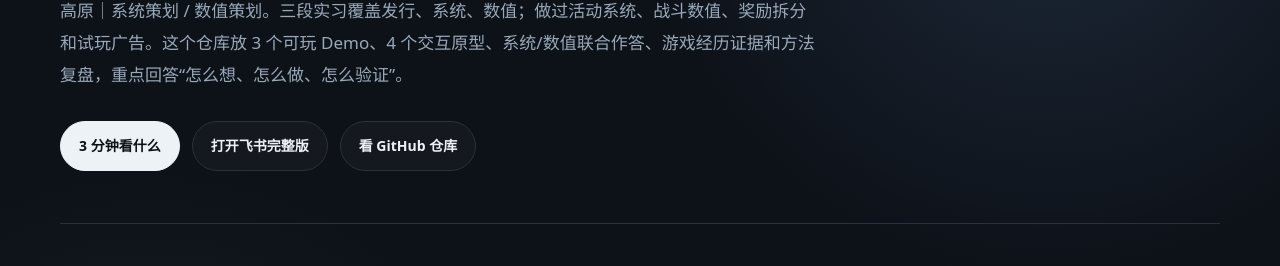
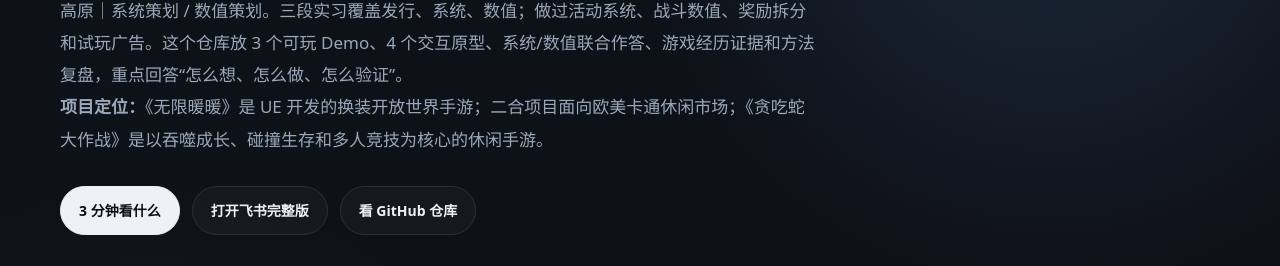
Before and after one commit to LittleGrass1127/game-design-portfolio, a plain HTML site: page index.html in a window 1280 px wide. Shown: the part 389-655 px from the top of the page. Drawn offline with Linux system fonts and the light colour scheme.

Commit message:
docs: clarify project game positioning

```diff
--- a/index.html
+++ b/index.html
@@ -80,6 +80,7 @@ h2{font-size:clamp(26px,3.3vw,42px);letter-spacing:-.04em;margin:0}
     <div class="kicker">2027 CAMPUS · SYSTEM / NUMERICAL DESIGN</div>
     <h1>把玩法做出来，<br>也把为什么做讲清楚。</h1>
     <p>高原｜系统策划 / 数值策划。三段实习覆盖发行、系统、数值；做过活动系统、战斗数值、奖励拆分和试玩广告。这个仓库放 3 个可玩 Demo、4 个交互原型、系统/数值联合作答、游戏经历证据和方法复盘，重点回答“怎么想、怎么做、怎么验证”。</p>
+    <p><strong>项目定位：</strong>《无限暖暖》是 UE 开发的换装开放世界手游；二合项目面向欧美卡通休闲市场；《贪吃蛇大作战》是以吞噬成长、碰撞生存和多人竞技为核心的休闲手游。</p>
     <div class="hero-actions">
       <a class="btn primary" href="#three">3 分钟看什么</a>
       <a class="btn" href="https://ucnwdsitb71n.feishu.cn/wiki/DkGUwAYBZiwEO0kF5wWcpXuYnHd">打开飞书完整版</a>
```
Also changed, not shown: 3 other files.
